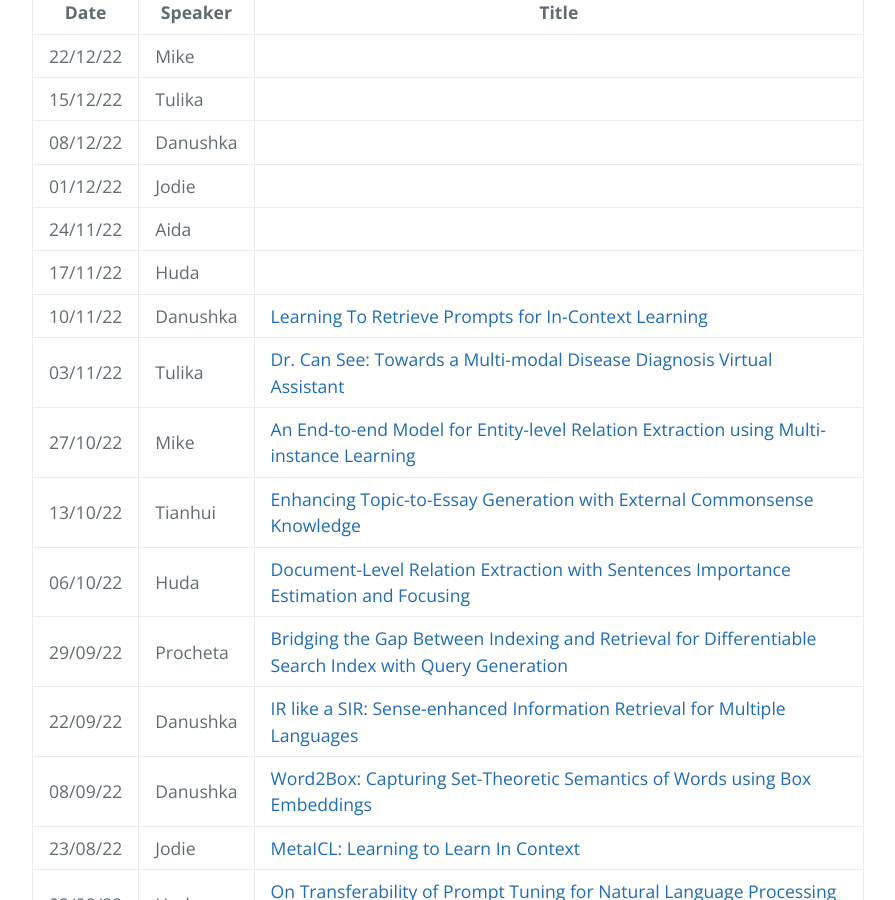
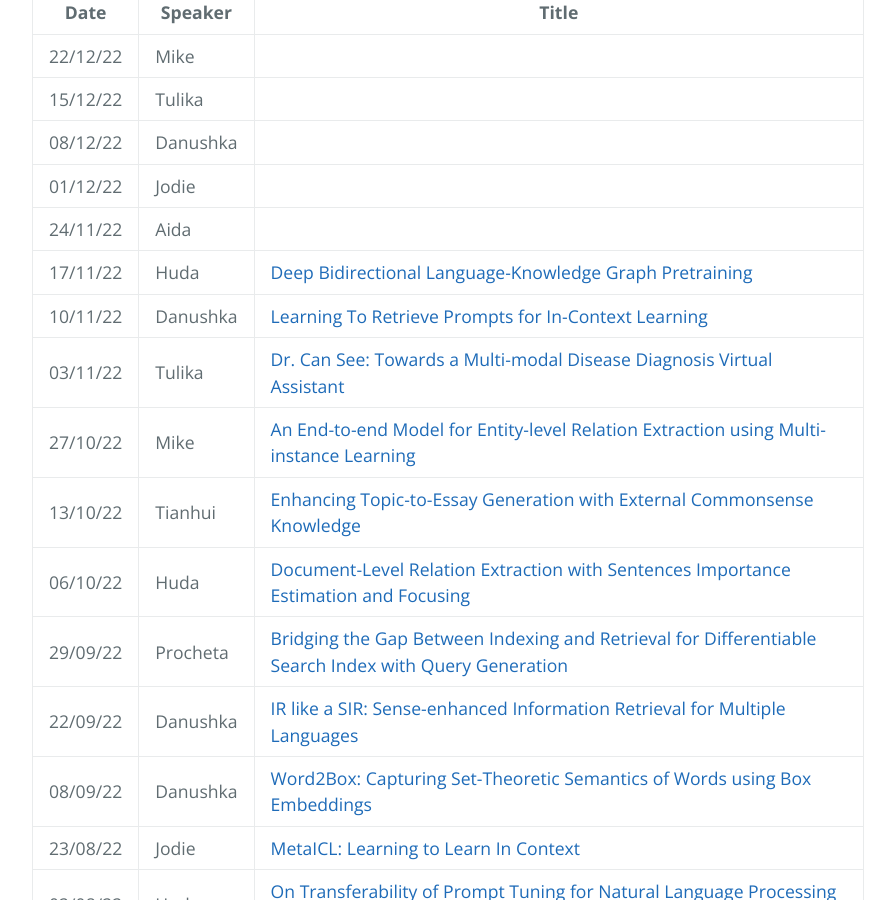
Before and after one commit to LivNLP/livnlp.github.io, a Jekyll site: the page built from reading.md, in a window 1280 px wide and 900 px high, scrolled down 584 px. Shown: the whole window, without its empty margins (192-1087 px from the left). Built offline with Jekyll 4.4.1, drawn with Linux system fonts in a browser that asks for light colours.

Commit message:
Update reading.md

```diff
--- a/reading.md
+++ b/reading.md
@@ -18,7 +18,7 @@ We meet on a weely basis to discuss recent research papers. Here is the schedule
 | 08/12/22 | Danushka | |
 | 01/12/22 | Jodie | |
 | 24/11/22 | Aida | |
-| 17/11/22 | Huda | |
+| 17/11/22 | Huda | [Deep Bidirectional Language-Knowledge Graph Pretraining](https://arxiv.org/abs/2210.09338)|
 | 10/11/22 | Danushka | [Learning To Retrieve Prompts for In-Context Learning](https://aclanthology.org/2022.naacl-main.191/)|
 | 03/11/22 | Tulika | [Dr. Can See: Towards a Multi-modal Disease Diagnosis Virtual Assistant](https://dl.acm.org/doi/abs/10.1145/3511808.3557296)|
 | 27/10/22 | Mike | [An End-to-end Model for Entity-level Relation Extraction using Multi-instance Learning](https://aclanthology.org/2021.eacl-main.319/)|
```
